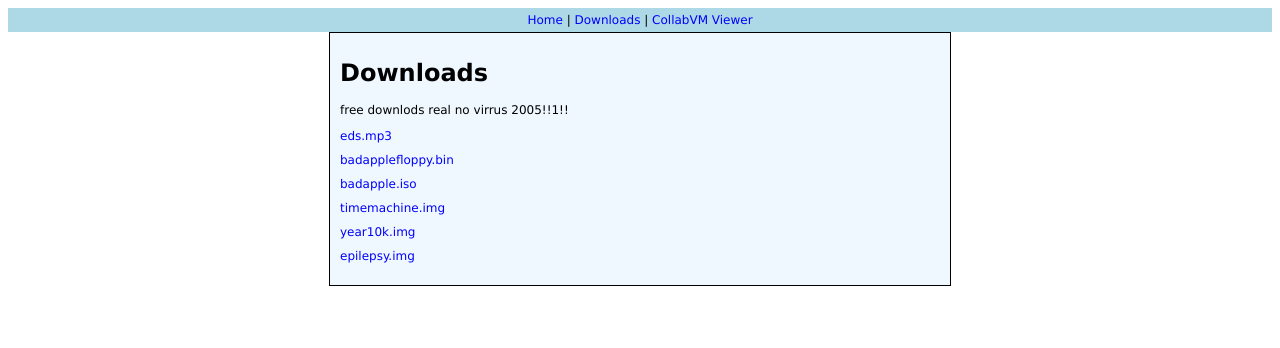
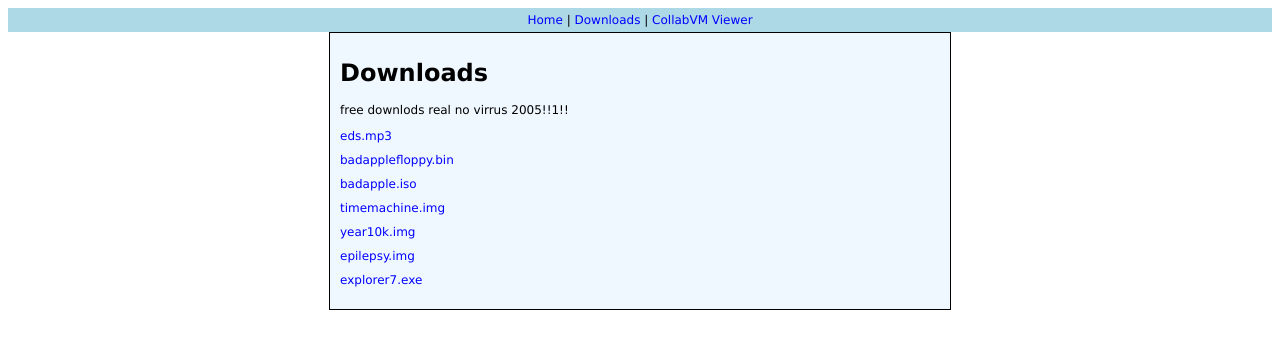
Before and after one commit to RandomGamingIn144p/randomgamingin144p.github.io, a plain HTML site: page downloads/index.html in a window 1280 px wide. Drawn offline with Linux system fonts and the light colour scheme.

Commit message:
Update index.html

```diff
--- a/downloads/index.html
+++ b/downloads/index.html
@@ -54,6 +54,7 @@
             <li><a href="/downloads/timemachine.img">timemachine.img</a></li>
             <li><a href="/downloads/year10k.img">year10k.img</a></li>
             <li><a href="/downloads/epilepsy.img">epilepsy.img</a></li>
+            <li><a href="/downloads/explorer7.exe">explorer7.exe</a></li>
         </ul>
     </div>
 </body>
```
